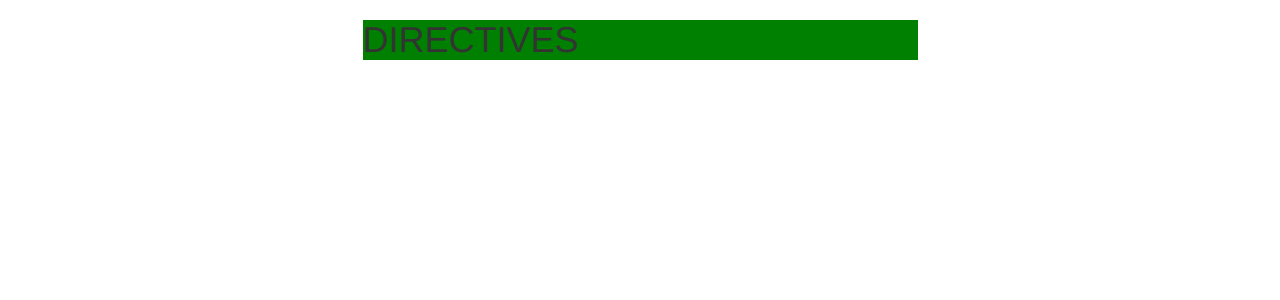
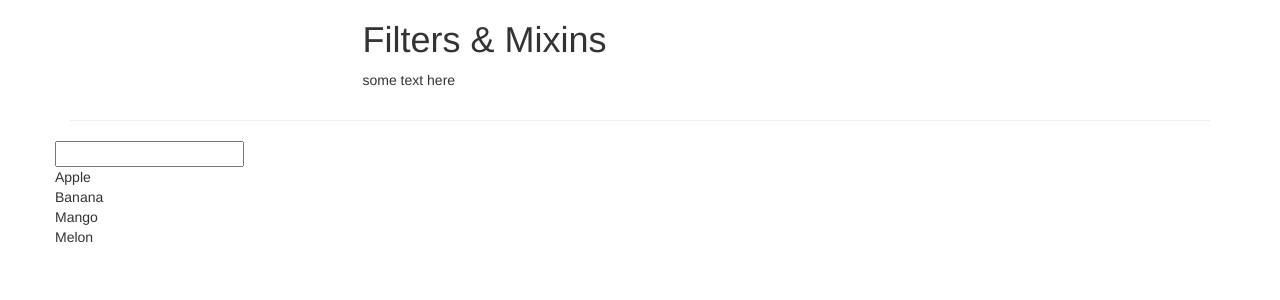
Before and after one commit to xndong1020/vue-complete-guide, a Vue app: page / in a window 1280 px wide. Shown: the top 300 px of the page. Built offline with nearby package versions, Linux system fonts and the light colour scheme.

Commit message:
finish mixin

```diff
--- a/public/index.html
+++ b/public/index.html
@@ -2,7 +2,7 @@
 <html lang="en">
   <head>
     <meta charset="utf-8">
-    <title>Vue Directives</title>
+    <title>Vue Filters & Mixins</title>
     <link rel="stylesheet" href="https://maxcdn.bootstrapcdn.com/bootstrap/3.3.7/css/bootstrap.min.css" integrity="sha384-BVYiiSIFeK1dGmJRAkycuHAHRg32OmUcww7on3RYdg4Va+PmSTsz/K68vbdEjh4u" crossorigin="anonymous"></head>
   <body>
     <div id="app">
--- a/src/App.vue
+++ b/src/App.vue
@@ -2,27 +2,32 @@
   <div class="container">
     <div class="row">
       <div class="col-xs-12 col-sm-8 col-sm-offset-2 col-md-6 col-md-offset-3">
-        <h1 v-highlight:background.upper="titleColor">Directives</h1>
+        <h1>Filters & Mixins</h1>
+        <p>{{ text | toUppperCase | to-lowercase }}</p>
+      </div>
+    </div>
+    <hr>
+    <div class="row">
+      <input type="text" v-model="filter">
+      <div v-for="(fruit, index) in filteredFruits" :key="index">
+        <div>{{ fruit }}</div>
       </div>
     </div>
   </div>
 </template>
 
 <script>
+import { fruitMixin } from "./mixins/fruitMixin";
 export default {
+  mixins: [fruitMixin],
   data() {
     return {
-      titleColor: "green"
+      text: "Some text here"
     };
   },
-  directives: {
-    highlight: {
-      bind(el, binding) {
-        if (binding.modifiers["upper"]) el.style.textTransform = "uppercase";
-        if (binding.arg === "background")
-          el.style.backgroundColor = binding.value || "red";
-        else el.style.color = binding.value || "red";
-      }
+  filters: {
+    toUppperCase(value) {
+      return value.toUpperCase();
     }
   }
 };
--- a/src/main.js
+++ b/src/main.js
@@ -1,17 +1,12 @@
-import Vue from 'vue'
-import App from './App.vue'
+import Vue from "vue";
+import App from "./App.vue";
 
-Vue.config.productionTip = false
+Vue.config.productionTip = false;
 
-// Vue.directive('highlight', {
-//   bind(el, binding) {
-//     if (binding.modifiers['upper']) el.style.textTransform = 'uppercase'
-//     if (binding.arg === 'background')
-//       el.style.backgroundColor = binding.value || 'red'
-//     else el.style.color = binding.value || 'red'
-//   }
-// })
+Vue.filter("to-lowercase", function(value) {
+  return value.toLowerCase();
+});
 
 new Vue({
   render: h => h(App)
-}).$mount('#app')
+}).$mount("#app");
--- /dev/null
+++ b/src/mixins/fruitMixin.js
@@ -0,0 +1,15 @@
+export const fruitMixin = {
+  data() {
+    return {
+      fruits: ['Apple', 'Banana', 'Mango', 'Melon'],
+      filter: ''
+    }
+  },
+  computed: {
+    filteredFruits() {
+      return this.fruits.filter(
+        fruit => fruit.toLowerCase().indexOf(this.filter.toLowerCase()) !== -1
+      )
+    }
+  }
+}
```
